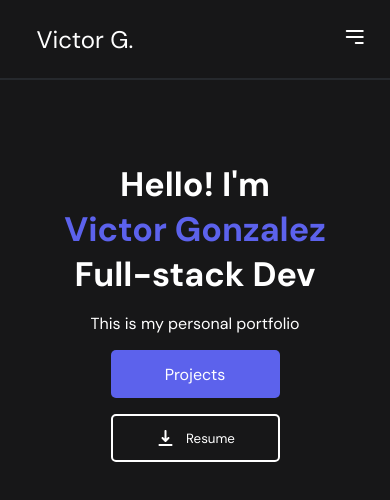
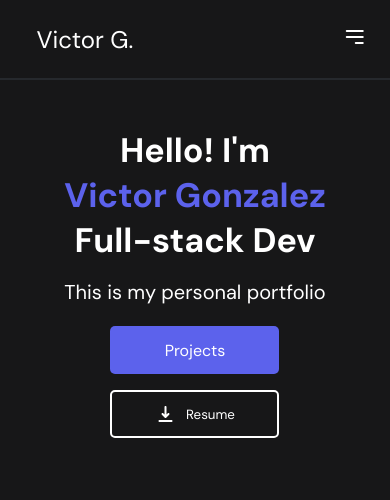
Before and after one commit to Vgonma/Profesional-Portfolio, a React (Vite) app: page / in a window 390 px wide. Shown: the top 500 px of the page. Built offline with nearby package versions, Linux system fonts and the light colour scheme.

Commit message:
main page hero completed

```diff
--- a/src/App.css
+++ b/src/App.css
@@ -59,9 +59,7 @@
 }
 
 .hero-container {
-  max-width: 357px;
-  height: 464px;
-  margin: auto;
+  margin-top: 10rem;
   display: flex;
   flex-direction: column;
   align-items: center;
@@ -69,13 +67,33 @@
   gap: 1rem;
 }
 
+.hero-content {
+  text-align: center;
+  display: flex;
+  flex-direction: column;
+  gap: 3rem;
+}
+
+.hero-content > p {
+  font-size: 20px;
+}
+
 .hero-title {
+  font-size: 60px;
   text-align: center;
   text-decoration: none;
 }
 
 .hero-name:hover {
   color: var(--hover);
+}
+
+.hero-button-container {
+  display: flex;
+  justify-content: center;
+  align-items: center;
+  gap: 1rem;
+  margin-top: 5px;
 }
 
 .btn {
@@ -139,10 +157,6 @@
 
 .btn > .icon {
   background-color: transparent;
-}
-
-.hero-container > h1 {
-  font-size: 34px;
 }
 
 /* ======================== Media queries ======================== */
@@ -216,5 +230,22 @@
     top: 12px;
   }
 
+  .hero-container {
+    padding-top: 3rem;
+    margin: auto;
+    max-width: 357px;
+  }
+
+  .hero-content {
+    gap: 1rem;
+  }
+
+  .hero-title {
+    font-size: 34px;
+  }
+
+  .hero-button-container {
+    flex-direction: column;
+  }
 
 }
--- a/src/components/Navbar.jsx
+++ b/src/components/Navbar.jsx
@@ -9,7 +9,6 @@ function Navbar() {
 
   const toggleNavbar = () => {
     navRef.current.classList.toggle('responsive-nav');
-    console.log('click');
   };
 
   return (
--- a/src/components/pages/MainPage.jsx
+++ b/src/components/pages/MainPage.jsx
@@ -5,12 +5,16 @@ import Download from '../../assets/icons/download.svg'
 function MainPage() {
   return (
     <article className="hero-container">
+      <div className="hero-content">
         <h1 className="hero-title">Hello! I'm <br/>
           <NavLink to="about" className="primary hero-title hero-name"> Victor Gonzalez</NavLink>
           <br/>Full-stack Dev</h1>
         <p>This is my personal portfolio</p>
+        <div className="hero-button-container">
         <NavLink to="projects" className="btn btn--blue">Projects</NavLink>
         <button className="btn btn--outline"><img className="icon" src={Download} alt="download" /> Resume</button>
+        </div>
+      </div>
 
     </article>
   )
```
Lines whose indentation alone changed are shown as unchanged.
